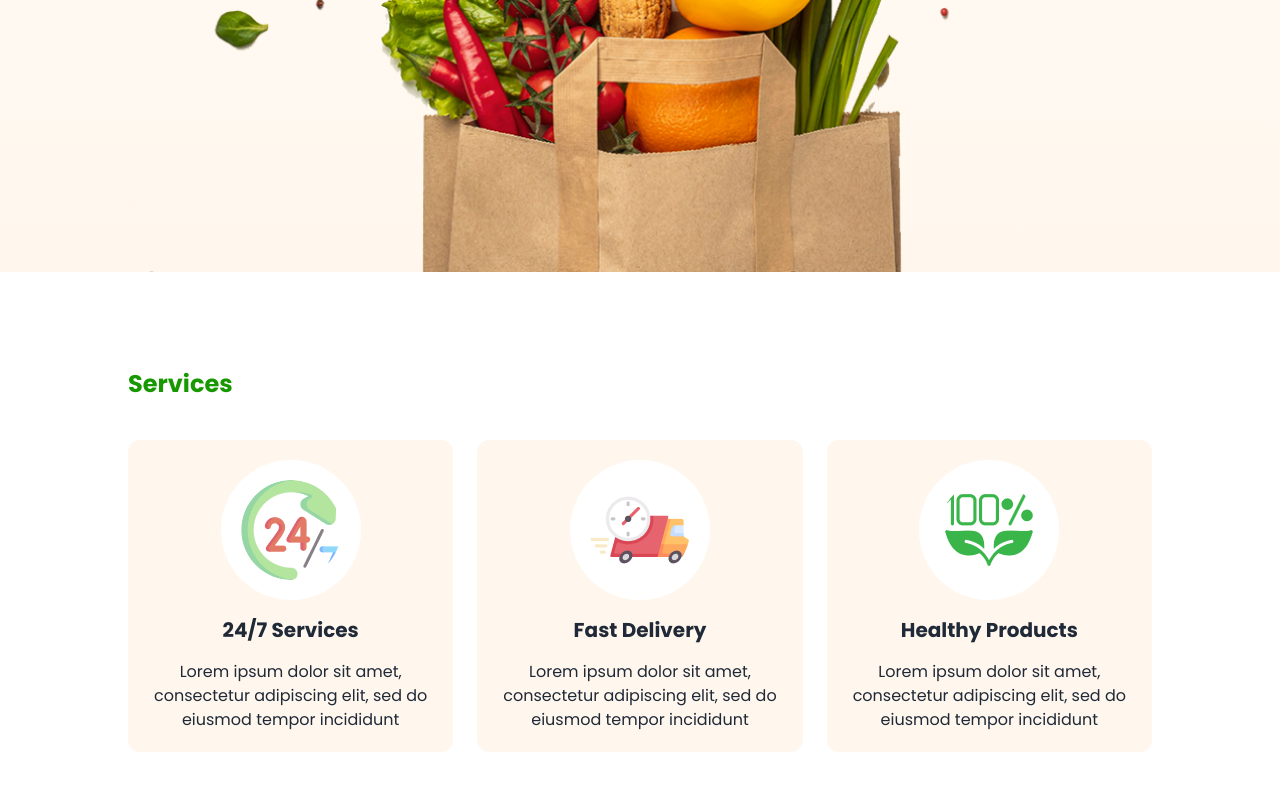
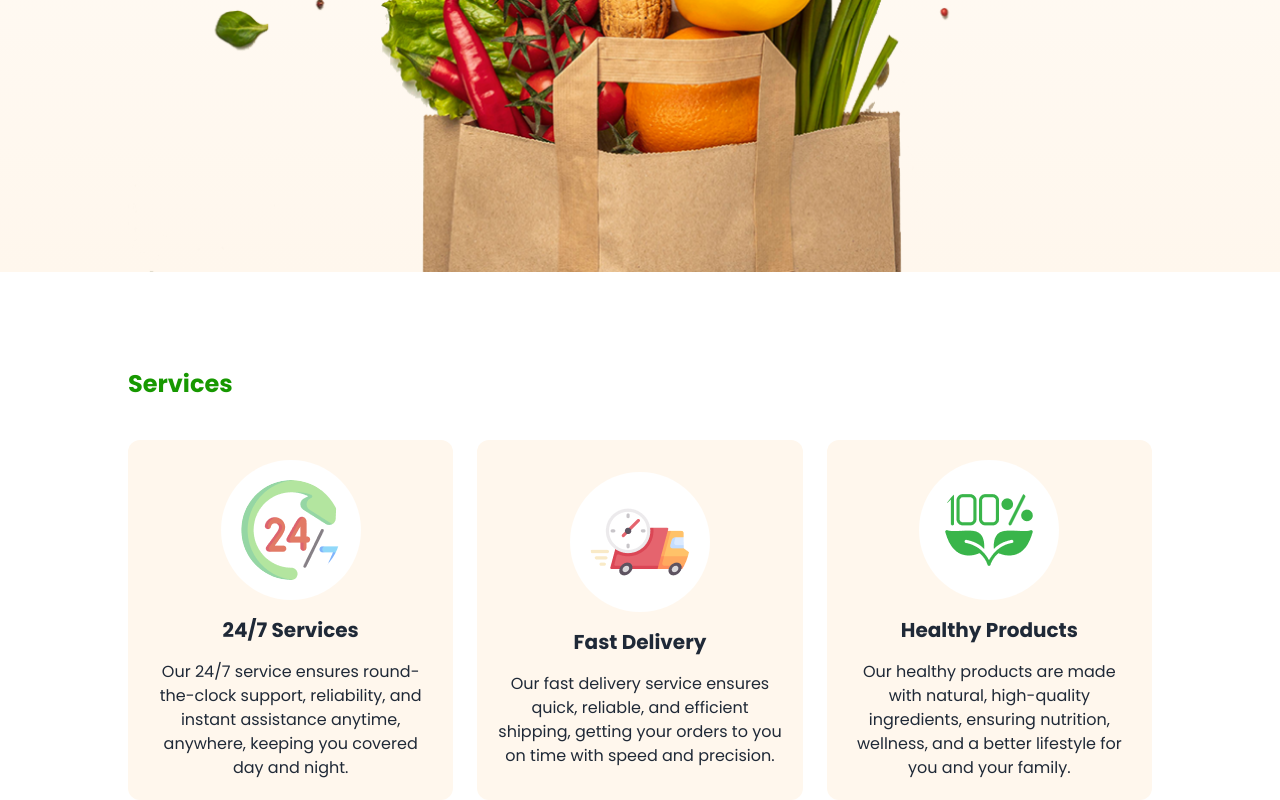
Before and after one commit to K-emon22/Hero-pro-assignment-3, a plain HTML site: page index.html in a window 1280 px wide. Shown: the part 861-1661 px from the top of the page. Before the commit the page ends 1613 px from the top, so only its background shows below. Drawn offline with nearby package versions, Linux system fonts and the light colour scheme.

Commit message:
services part final

```diff
--- a/index.html
+++ b/index.html
@@ -213,7 +213,7 @@ font-family: "Poppins", serif;}
 <h3 class="font-bold text-sm lg:text-xl "> 24/7 Services </h3>
   </div>
   <div>
-<p class=" text-center"> Lorem ipsum dolor sit amet, consectetur adipiscing elit, sed do eiusmod tempor incididunt</p>
+<p class=" text-center">Our 24/7 service ensures round-the-clock support, reliability, and instant assistance anytime, anywhere, keeping you covered day and night.</p>
   </div>
 
  </div>
@@ -229,7 +229,7 @@ font-family: "Poppins", serif;}
 <h3 class="font-bold text-sm lg:text-xl "> Fast Delivery </h3>
   </div>
   <div>
-<p class=" text-center"> Lorem ipsum dolor sit amet, consectetur adipiscing elit, sed do eiusmod tempor incididunt</p>
+<p class=" text-center"> Our fast delivery service ensures quick, reliable, and efficient shipping, getting your orders to you on time with speed and precision.</p>
   </div>
 
  </div>
@@ -246,7 +246,7 @@ font-family: "Poppins", serif;}
 <h3 class="font-bold text-sm lg:text-xl "> Healthy Products  </h3>
   </div>
   <div>
-<p class=" text-center"> Lorem ipsum dolor sit amet, consectetur adipiscing elit, sed do eiusmod tempor incididunt</p>
+<p class=" text-center"> Our healthy products are made with natural, high-quality ingredients, ensuring nutrition, wellness, and a better lifestyle for you and your family.</p>
   </div>
 
  </div>
```
